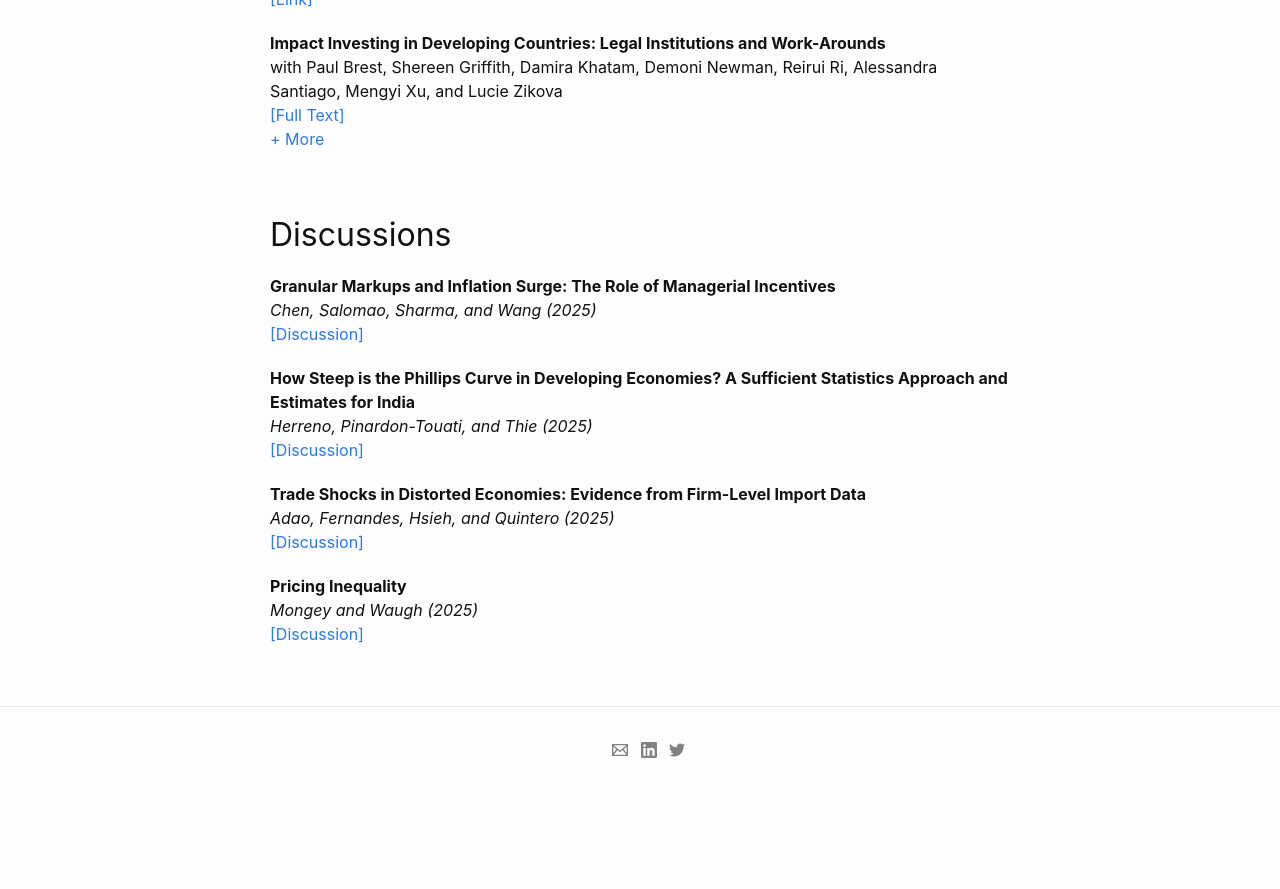
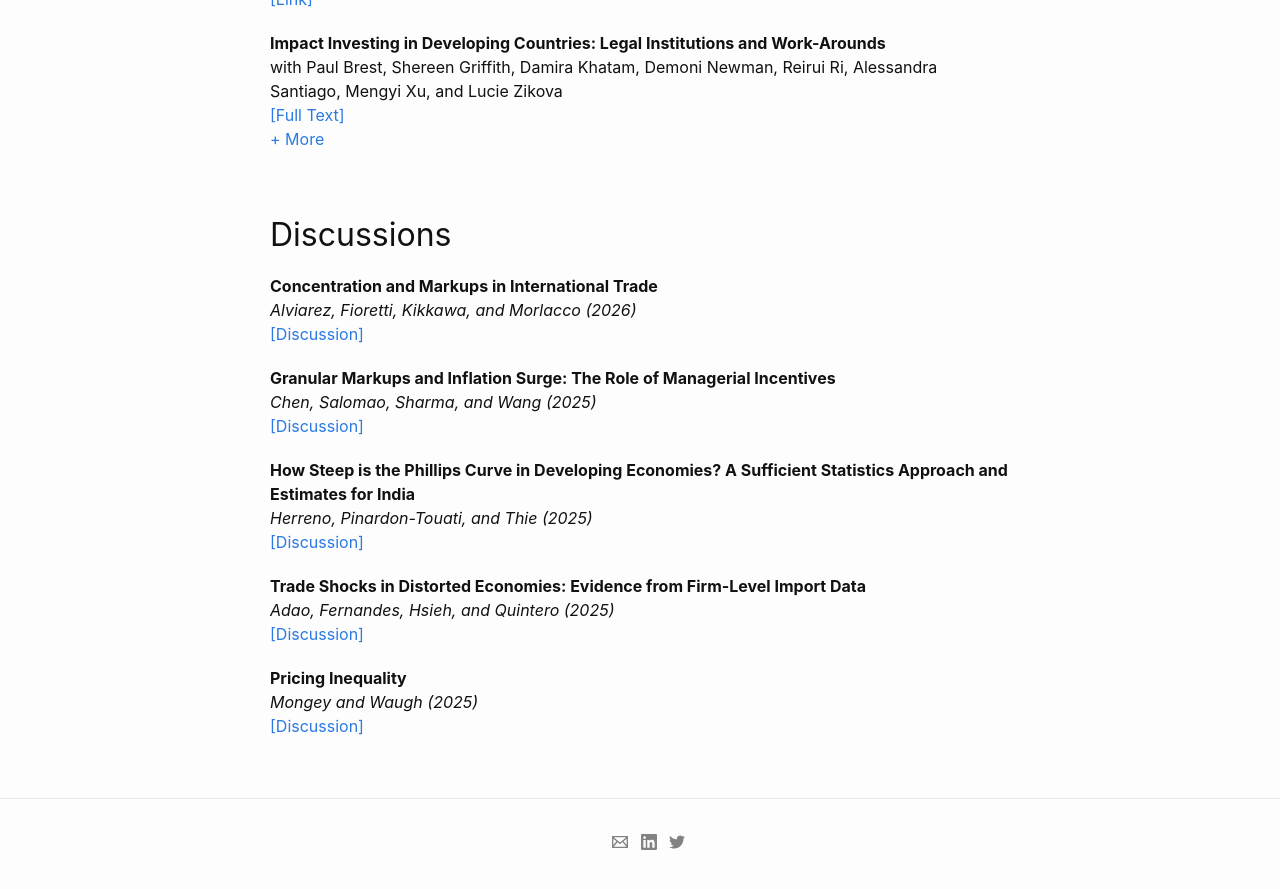
Before and after one commit to kunalsangani/kunalsangani.github.io, a Jekyll site: the page built from research.markdown, in a window 1280 px wide and 900 px high, scrolled down 1707 px. Shown: the top 889 px of the window. Built offline with Jekyll 4.4.1, drawn with Linux system fonts in a browser that asks for light colours; nearby versions of some CDN libraries; before the commit the page ends 2515 px from its top, so only the background shows below that.

Commit message:
Added discussion

```diff
--- a/_data/research.yml
+++ b/_data/research.yml
@@ -368,6 +368,14 @@
 - discussions:
   section_name: Discussions
   items:
+    - alviarez_etal:
+      title: 'Concentration and Markups in International Trade'
+      status: Alviarez, Fioretti, Kikkawa, and Morlacco (2026)
+      links:
+        - link:
+          name: Discussion
+          href: https://kunalsangani.com/files/discussions/alviarez_etal.pdf
+
     - chen_etal:
       title: 'Granular Markups and Inflation Surge: The Role of Managerial Incentives'
       status: Chen, Salomao, Sharma, and Wang (2025)
```
Also changed, not shown: 7 other files.
